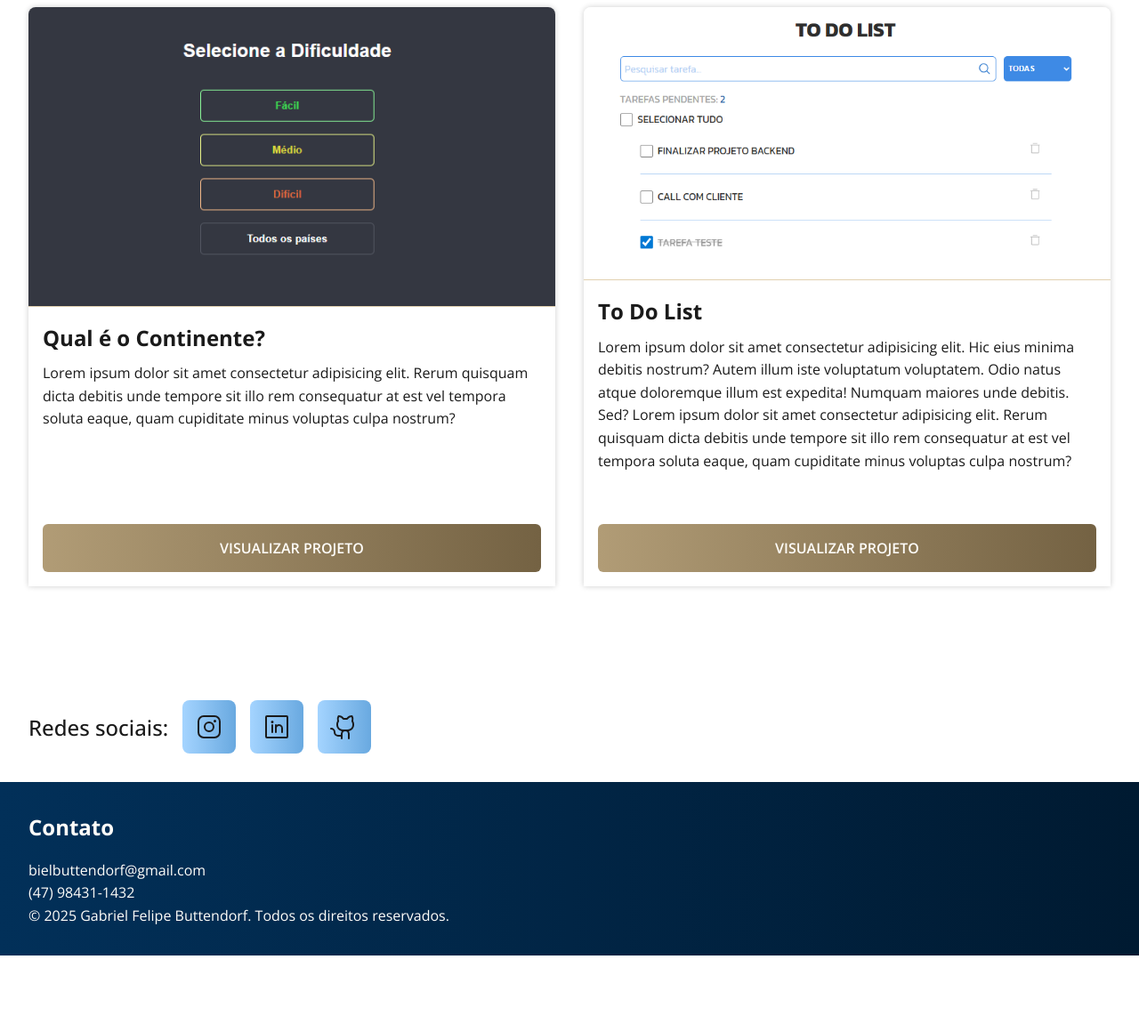
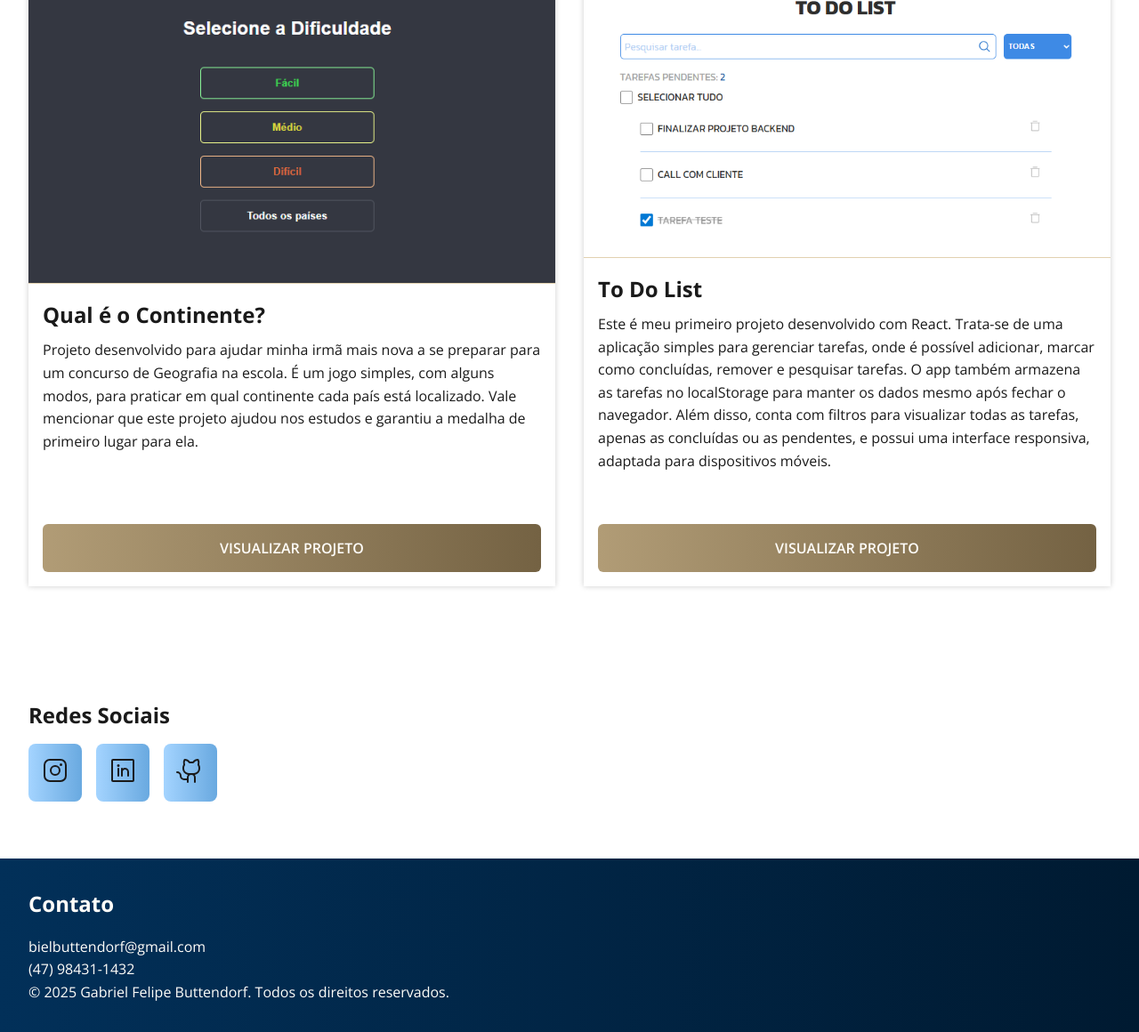
Before and after one commit to gabrielbuttendorf/projetos, a plain HTML site: page landing-page/index.html in a window 1280 px wide. Shown: the part 1607-2767 px from the top of the page at 89% size. Before the commit the page ends 2681 px from the top, so only its background shows below. Drawn offline with nearby package versions, Linux system fonts and the light colour scheme.

Commit message:
replace lorem ipsum texts

```diff
--- a/landing-page/index.html
+++ b/landing-page/index.html
@@ -18,30 +18,31 @@
       <ul>
         <li class="home-icon"><a href=""><img src="assets/house.svg" alt=""></a></li>
 
-        <li><a href="">Coolocar abas com as secoes da landing page</a></li>
-        <li><a href="">Sobre</a></li>
-        <li><a href="">Contato</a></li>
+        <li><a href="#about-me">Sobre mim</a></li>
+        <li><a href="#skills">Habilidades</a></li>
+        <li><a href="#projects">Projetos</a></li>
+        <li><a href="#contact">Contato</a></li>
       </ul>
     </nav>
 
     <div class="myself-section">
       <div class="content">
         <h1>Gabriel Buttendorf</h1>
-        <p>Para cada game over existe um play again Lorem ipsum dolor sit, amet consectetur adipisicing elit. Labore officia nisi repellat id et ex, expedita</p>
+        <p>Para cada queda, existe um recomeço. Para cada erro, uma nova chance.</p>
       </div>
       <img src="assets/avatar.jpg" alt="">
     </div>
   </header>
 
   <main>
-    <section class="about-me-section">
+    <section class="about-me-section" id="about-me">
       <div class="content">
-        <h2>Sobre Mim</h2>
-        <p>Lorem ipsum dolor sit amet consectetur adipisicing elit. Dignissimos earum cum mollitia provident expedita assumenda, perspiciatis error tenetur adipisci nulla odio officia quod labore, itaque totam soluta placeat dicta maxime! Lorem ipsum dolor sit amet consectetur adipisicing elit. Natus quis illo excepturi odit recusandae dicta ex adipisci sapiente, delectus corporis doloribus consequuntur accusamus optio. Ipsam voluptatibus ab vero magni nobis!</p>
+        <h2>Sobre mim</h2>
+        <p>Me chamo Gabriel, sou um estudante de desenvolvimento web, trabalho como assistente de crédito e cobrança no Grupo Malwee e estou no último semestre de Análise e Desenvolvimento de Sistemas pela Unicesumar.</p>
       </div>
     </section>
 
-    <section class="skills-section">
+    <section class="skills-section" id="skills">
       <div class="content">
         <h2>Habilidades</h2>
         <ul>
@@ -55,7 +56,7 @@
       </div>
     </section>
 
-    <section class="projects-section">
+    <section class="projects-section" id="projects">
       <div class="content">
         <h2>Projetos</h2>
 
@@ -64,7 +65,7 @@
             <img src="assets/projeto-continentes.png" alt="">
             <div class="project-description">
               <h1>Qual é o Continente?</h1>
-              <p>Lorem ipsum dolor sit amet consectetur adipisicing elit. Rerum quisquam dicta debitis unde tempore sit illo rem consequatur at est vel tempora soluta eaque, quam cupiditate minus voluptas culpa nostrum?</p>
+              <p>Projeto desenvolvido para ajudar minha irmã mais nova a se preparar para um concurso de Geografia na escola. É um jogo simples, com alguns modos, para praticar em qual continente cada país está localizado. Vale mencionar que este projeto ajudou nos estudos e garantiu a medalha de primeiro lugar para ela.</p>
               <a class="project-link" href="https://gabrielbuttendorf.github.io/continentes/" target="_blank">
                 <span>Visualizar projeto</span>
               </a>
@@ -75,7 +76,7 @@
             <img src="assets/projeto-to-do-list.png" alt="">
             <div class="project-description">
               <h1>To Do List</h1>
-              <p>Lorem ipsum dolor sit amet consectetur adipisicing elit. Hic eius minima debitis nostrum? Autem illum iste voluptatum voluptatem. Odio natus atque doloremque illum est expedita! Numquam maiores unde debitis. Sed? Lorem ipsum dolor sit amet consectetur adipisicing elit. Rerum quisquam dicta debitis unde tempore sit illo rem consequatur at est vel tempora soluta eaque, quam cupiditate minus voluptas culpa nostrum?</p>
+              <p>Este é meu primeiro projeto desenvolvido com React. Trata-se de uma aplicação simples para gerenciar tarefas, onde é possível adicionar, marcar como concluídas, remover e pesquisar tarefas. O app também armazena as tarefas no <code>localStorage</code> para manter os dados mesmo após fechar o navegador. Além disso, conta com filtros para visualizar todas as tarefas, apenas as concluídas ou as pendentes, e possui uma interface responsiva, adaptada para dispositivos móveis.</p>
               <a class="project-link" href="https://to-do-list-gabrielbuttendorfs-projects.vercel.app/" target="_blank">
                 <span>Visualizar projeto</span>
               </a>
@@ -87,15 +88,29 @@
 
     <aside class="extras">
       <div class="content">
-        <p>Redes sociais:</p>
-        <span><img src="assets/instagram-logo.svg" alt=""></span>
-        <span><img src="assets/linkedin-logo.svg" alt=""></span>
-        <span><img src="assets/github-logo.svg" alt=""></span>
+        <h2>Redes Sociais</h2>
+        <div class="links">
+          <span>
+            <a href="https://www.instagram.com/bieel.felipe_/" target="_blank">
+              <img src="assets/instagram-logo.svg" alt="">
+            </a>
+          </span>
+          <span>
+            <a href="https://www.linkedin.com/in/gabrielbuttendorf/" target="_blank">
+              <img src="assets/linkedin-logo.svg" alt="">
+            </a>
+          </span>
+          <span>
+            <a href="https://github.com/gabrielbuttendorf" target="_blank">
+              <img src="assets/github-logo.svg" alt="">
+            </a>
+          </span>
+        </div>
       </div>
     </aside>
   </main>
 
-  <footer>
+  <footer id="contact">
     <div class="content">
       <h2>Contato</h2>
       <p>bielbuttendorf@gmail.com</p>
--- a/landing-page/styles.css
+++ b/landing-page/styles.css
@@ -7,6 +7,10 @@
   -webkit-font-smoothing: antialiased;
 
   color: #1a1a1a;
+}
+
+html {
+  scroll-behavior: smooth;
 }
 
 li {
@@ -100,7 +104,8 @@ header .myself-section {
 /* MAIN (TODAS AS SECTIONS) */
 
 main > section,
-main > aside {
+main > aside,
+footer {
   display: flex;
   flex-direction: column;
   align-items: center;
@@ -262,15 +267,19 @@ main > section .content p {
   transform: scale(1.015);
 }
 
+.extras {
+  margin-bottom: 2rem;
+}
+
 .extras .content {
   display: flex;
-  align-items: center;
+  flex-direction: column;
   gap: 1rem;
 }
 
-.extras .content p:first-child {
-  font-size: 1.5rem;
-  font-weight: 500;
+.extras .content .links {
+  display: flex;
+  gap: 1rem;
 }
 
 .extras .content span {
@@ -311,6 +320,10 @@ footer .content h2 {
 }
 
 @media (max-width: 768px) {
+  header .myself-section {
+    grid-template-columns: 1fr;
+  }
+
   .skills-section ul {
     grid-template-columns: repeat(2, 1fr);
   }
```
